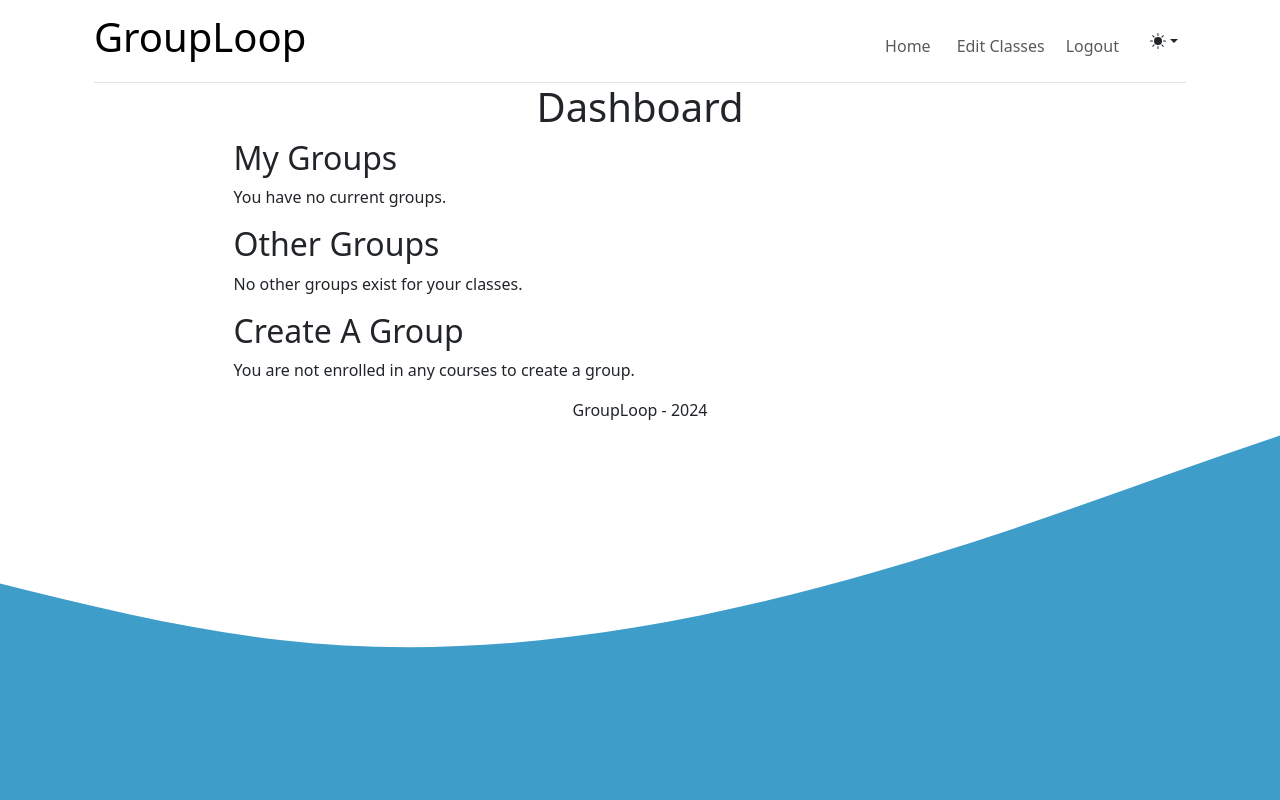
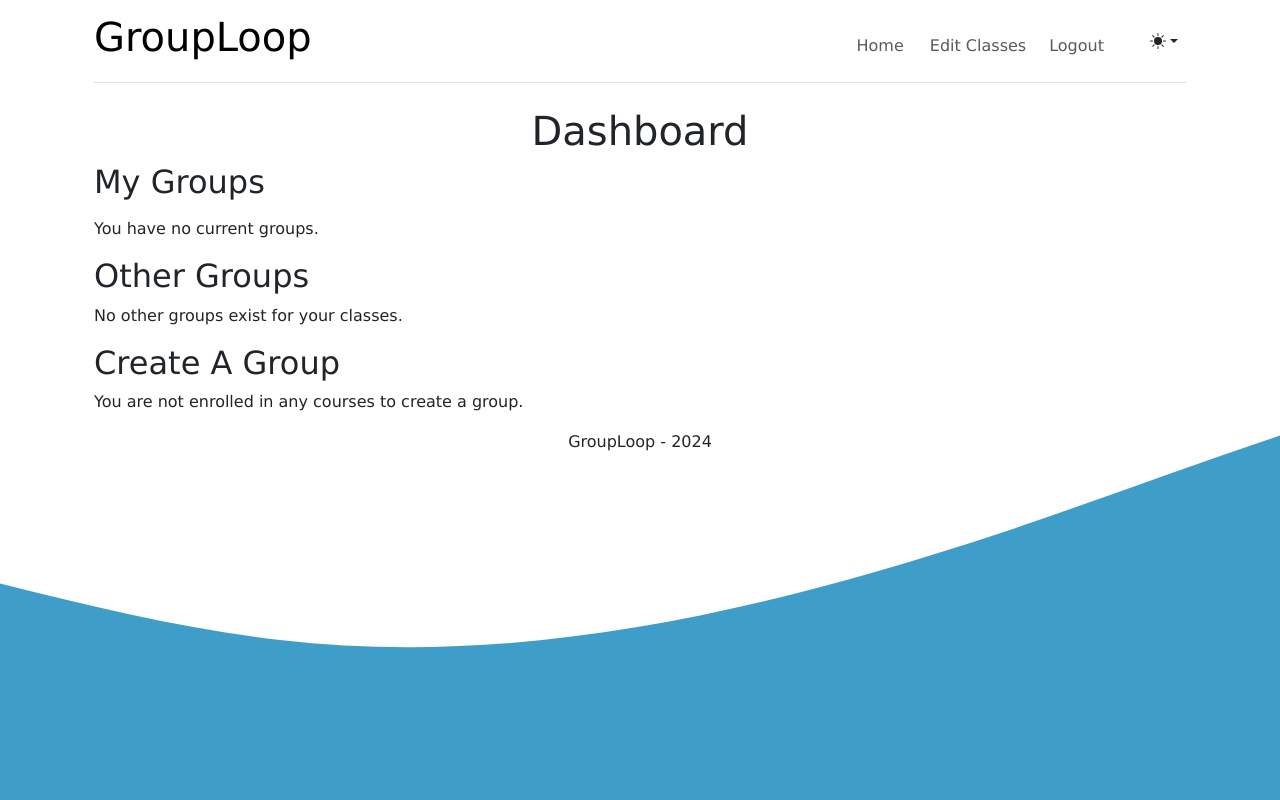
Before and after one commit to rb23148-gsu/hci-final-project, a Flask app: page /dashboard in a window 1280 px wide. Run offline with Flask 3, Linux system fonts and the light colour scheme; the visitor is signed in with stand-in values (Sample User, id 1); data that the repository does not hold is empty; some libraries are stand-ins or nearby versions.

Commit message:
Minor fixes for styling and layout

```diff
--- a/forms.py
+++ b/forms.py
@@ -61,7 +61,7 @@ class AvailabilityDayForm(FlaskForm):
 class CreateGroupForm(FlaskForm):
     group_name = StringField('Group Name', validators=[DataRequired()])
     group_description = TextAreaField('Group Description', validators=[DataRequired()])
-    meeting_link = StringField('Share this Zoom link to your partners:', validators=[DataRequired()])
+    meeting_link = StringField('What is the best meeting link for your group?')
     monday = FormField(AvailabilityDayForm)
     tuesday = FormField(AvailabilityDayForm)
     wednesday = FormField(AvailabilityDayForm)
@@ -74,7 +74,7 @@ class CreateGroupForm(FlaskForm):
 class EditGroupForm(FlaskForm):
     group_name = StringField('Group Name', validators=[DataRequired()])
     group_description = TextAreaField('Group Description', validators=[DataRequired()])
-    meeting_link = StringField('Share this Zoom link to your partners:', validators=[DataRequired()])
+    meeting_link = StringField('What is the best meeting link for your group?', validators=[DataRequired()])
     monday = FormField(AvailabilityDayForm)
     tuesday = FormField(AvailabilityDayForm)
     wednesday = FormField(AvailabilityDayForm)
@@ -82,7 +82,7 @@ class EditGroupForm(FlaskForm):
     friday = FormField(AvailabilityDayForm)
     saturday = FormField(AvailabilityDayForm)
     sunday = FormField(AvailabilityDayForm)
-    edit_group = SubmitField('Edit Group')
+    edit_group = SubmitField('Update Group Details')
 
 class GroupForm(FlaskForm):
     monday = FormField(AvailabilityDayForm)
--- a/static/style.css
+++ b/static/style.css
@@ -12,9 +12,25 @@ body{
     min-width: 360px;
     max-width: 1920px;
     height: 100%;
+    font-family: 'Verdana', sans-serif;
+    font-size: 16px;
+    line-height: 1.5;
 }
 
-/* Set a height to push the footer down the page a bit. */
+.nav-item.nav-link {
+    transition: background-color 0.3s ease, color 0.3s ease;
+}
+
+.nav-item.nav-link:hover {
+    background-color: #005fcc;
+    color: white;
+}
+
+.nav-item.nav-link.active {
+    background-color: #003366;
+    color: white;
+}
+
 #index-content-container {
     height: 80vh;
 }
@@ -33,8 +49,17 @@ body{
     text-transform: uppercase;
 }
 
-#my-groups-info > p {
-    margin-bottom: 0;
+#post-content{
+    list-style: none;
+}
+
+#logout-button{
+    text-align: left;
+}
+
+#logout-button:hover {
+    background-color: red !important;
+    color:white;
 }
 
 /* START MEDIA BREAKPOINTS */
@@ -59,7 +84,13 @@ body{
     }
 
     #logout-button{
-        margin-left: 25px;
+        padding-left: 10px;
+        margin-left: 15px;
+        margin-right: 15px;
+    }
+
+    #dashboard-container{
+        width: 100%;
     }
 }
 
@@ -93,7 +124,6 @@ body{
 
 }
 
-/* Background-size: cover; makes it so that the image stretches to fill the entire container. */
 @media only screen and (min-width: 1400px) {
     #create-group-container {
         width: 60%;
--- a/templates/base.html
+++ b/templates/base.html
@@ -16,7 +16,7 @@
     <body class="container-fluid">
 
         <!--This is the parent container that contains rows for the header, content, and footer.-->
-        <div class="container">
+        <div class="container" id="main-container">
 
             <!-- Use a header component to display it on every page. -->
             {% include 'components/header.html' %}
--- a/templates/components/header.html
+++ b/templates/components/header.html
@@ -24,10 +24,9 @@
                                 <p class="nav-link-text">Edit Classes</p>
                             </a>
                             <!-- Change to a button/form to use POST requests to logout, since using GET is suboptimal. -->
-                            <form class="d-flex align-items-center" action="{{ url_for('logout') }}" method="post"
-                                style="display:inline;">
+                            <form class="d-flex align-items-center" action="{{ url_for('logout') }}" method="post">
                                 <input type="hidden" name="csrf_token" value="{{ csrf_token() }}" />
-                                <button type="submit" class="btn btn-danger nav-item nav-link rounded-3"
+                                <button type="submit" class="btn btn-danger nav-item nav-link rounded-3 d-flex w-100 justify-content-start"
                                     id="logout-button">Logout</button>
                             </form>
                             {% else %}
--- a/templates/dashboard.html
+++ b/templates/dashboard.html
@@ -3,22 +3,25 @@
 {% block title %}Dashboard{% endblock %}
 
 {% block content %}
-    <div class="container w-75 mx-auto">
-        <h1 class="text-center">Dashboard</h1>
+    <div class="container mx-auto" id="dashboard-container">
+        <h1 class="text-center mt-4">Dashboard</h1>
         <div class="row">
             <div class="col">
-                <h2>My Groups</h2>
+                <h2 class="mb-3">My Groups</h2>
                 {% if user_groups %}
                     <ul>
                         {% for group in user_groups %}
-                            <li id="my-groups-info">
+                            <li id="my-groups-info mt-2">
                                 <a href="{{ url_for('group_page', group_id=group.group_id) }}" class="d-block">
                                     <h3>{{ group.group_name }}</h3>
                                 </a>
+                                <p class="mb-0">Group Description:</p>
+                                <p>{{ group.group_description }}</p>
                                 {{ group.subject_name }} - Section {{ group.section_code }}
-                                <p>Last Activity: {{ group.last_activity if group.last_activity else 'No activity yet' }}</p>
-                                <p>Next meeting on 05/29/1453</p>
+                                <p class="mb-0">Last Activity: {{ group.last_activity if group.last_activity else 'No activity yet' }}</p>
+                                <p class="mb-0">Next meeting on 05/29/1453</p>
                                 <a href="{{ group.preferred_meeting_link }}" target="_blank">Zoom Link</a><br>
+                                <br>
                             </li>
                         {% endfor %}
                     </ul>
--- a/templates/edit-classes.html
+++ b/templates/edit-classes.html
@@ -55,7 +55,7 @@
                 {{ form.section_code(class="form-control") }}
             </div>
 
-            <button type="submit" class="btn btn-primary btn-lg btn-success"
+            <button type="submit" class="btn btn-primary btn-lg btn-success mt-3 d-flex justify-content-center"
             {% if disable_submit %}
                 disabled
             {% endif %}>
```
Also changed, not shown: templates/create-group.html (+12 -12 lines), templates/edit-group.html (+16 -13 lines), templates/group-page.html (+7 -6 lines).
